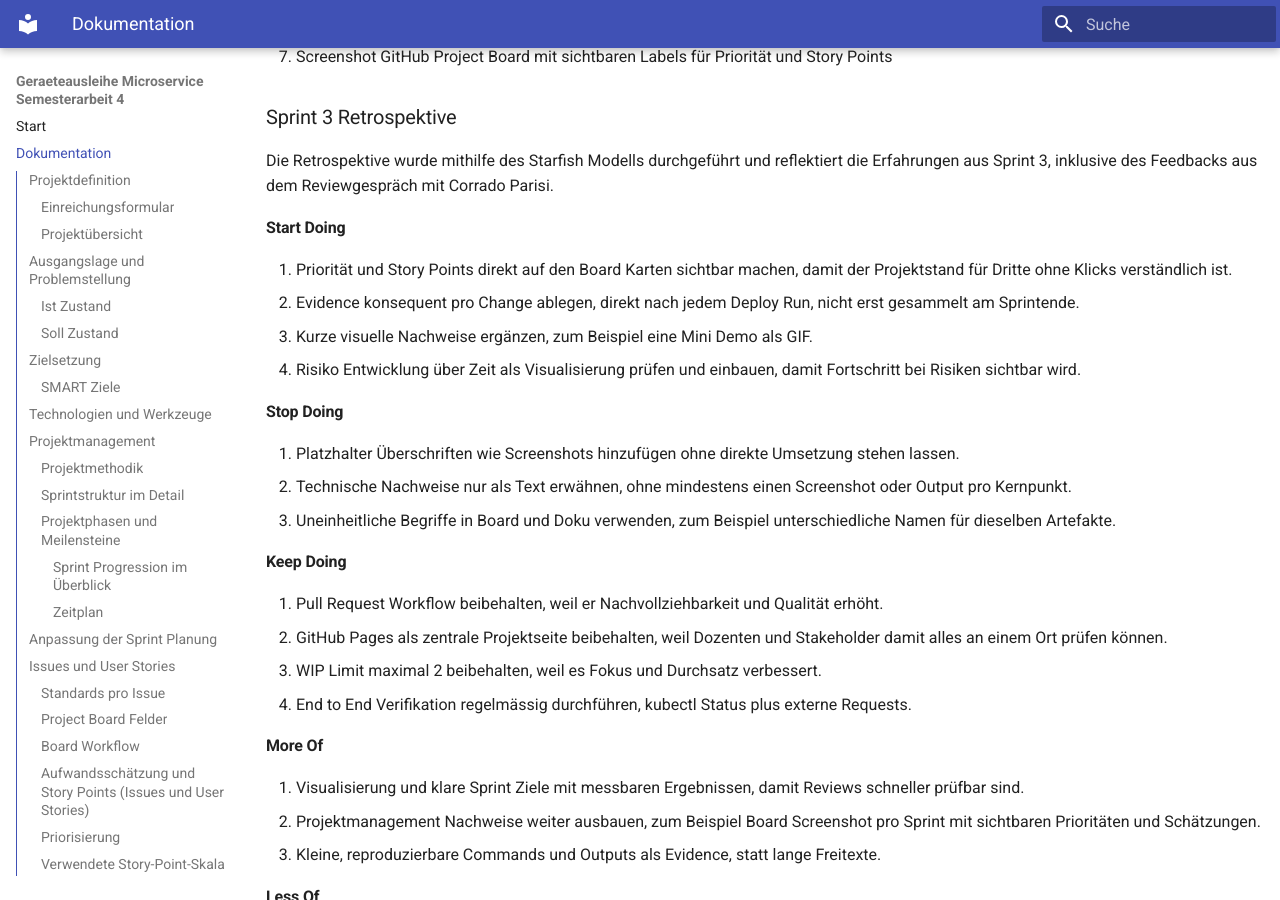
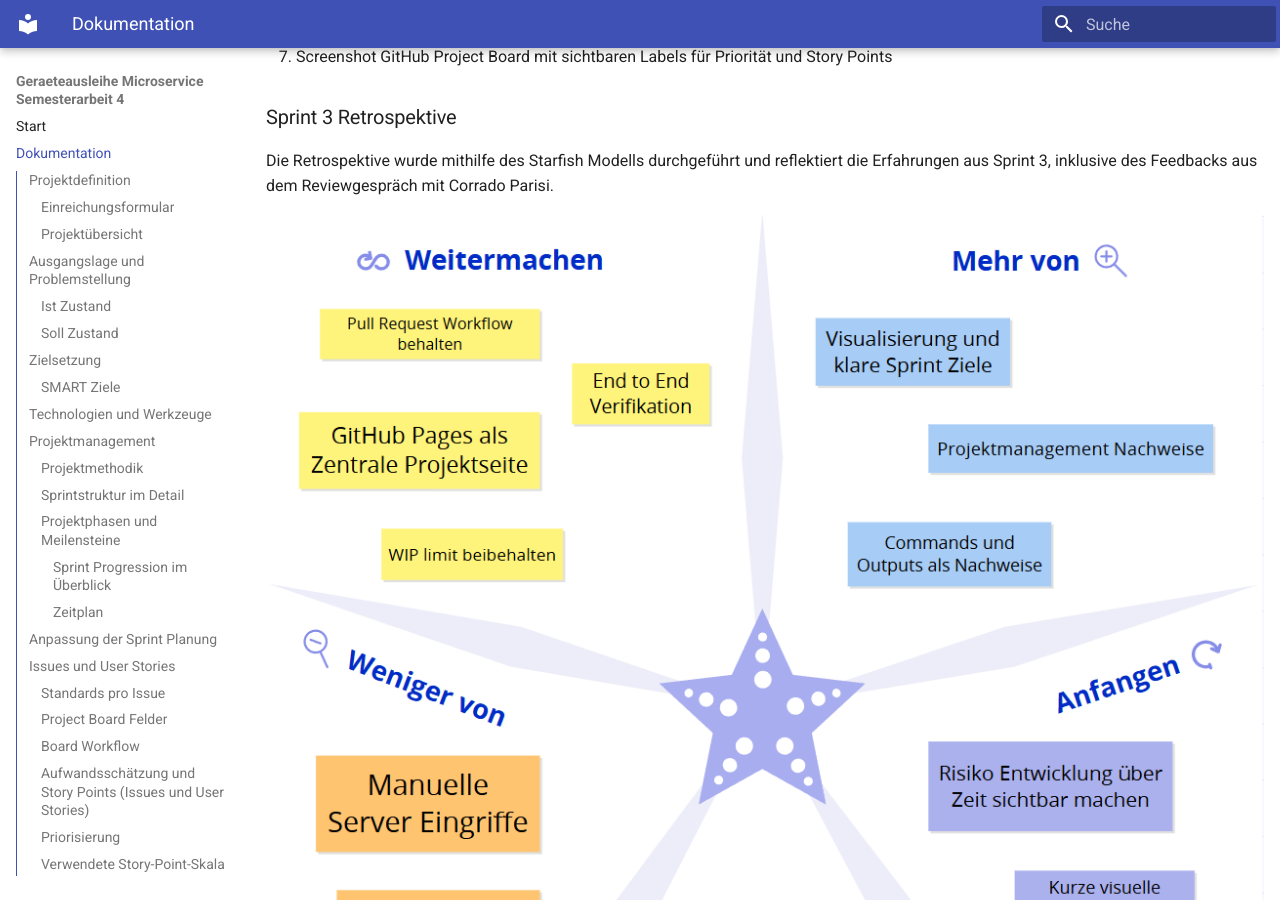
Before and after one commit to Cancani/geraeteausleihe-sem4, an MkDocs documentation site: the page built from docs/dokumentation.md, in a window 1280 px wide and 900 px high, scrolled down 28838 px. Built offline with MkDocs 1.6.1 and Material for MkDocs 9.7.7, drawn with Linux system fonts in a browser that asks for light colours.

Commit message:
prj(add): Sprint 3 Retrospektive hinzugefügt

```diff
--- a/docs/dokumentation.md
+++ b/docs/dokumentation.md
@@ -753,18 +753,17 @@
 
 Die Retrospektive wurde mithilfe des Starfish Modells durchgeführt und reflektiert die Erfahrungen aus Sprint 3, inklusive des Feedbacks aus dem Reviewgespräch mit Corrado Parisi.
 
+![Sprint 3 Retro](./screenshots/Sprint_3_Retro.png)
+
 #### Start Doing
 
-1. Priorität und Story Points direkt auf den Board Karten sichtbar machen, damit der Projektstand für Dritte ohne Klicks verständlich ist.
-2. Evidence konsequent pro Change ablegen, direkt nach jedem Deploy Run, nicht erst gesammelt am Sprintende.
-3. Kurze visuelle Nachweise ergänzen, zum Beispiel eine Mini Demo als GIF.
-4. Risiko Entwicklung über Zeit als Visualisierung prüfen und einbauen, damit Fortschritt bei Risiken sichtbar wird.
+1. Kurze visuelle Nachweise ergänzen, zum Beispiel eine Mini Demo als GIF.
+2. Risiko Entwicklung über Zeit als Visualisierung prüfen und einbauen, damit Fortschritt bei Risiken sichtbar wird.
 
 #### Stop Doing
 
 1. Platzhalter Überschriften wie Screenshots hinzufügen ohne direkte Umsetzung stehen lassen.
-2. Technische Nachweise nur als Text erwähnen, ohne mindestens einen Screenshot oder Output pro Kernpunkt.
-3. Uneinheitliche Begriffe in Board und Doku verwenden, zum Beispiel unterschiedliche Namen für dieselben Artefakte.
+2. Uneinheitliche Begriffe in Board und Doku verwenden, zum Beispiel unterschiedliche Namen für dieselben Artefakte.
 
 #### Keep Doing
 
```
Also changed, not shown: docs/screenshots/Sprint_3_Retro.png (added).
